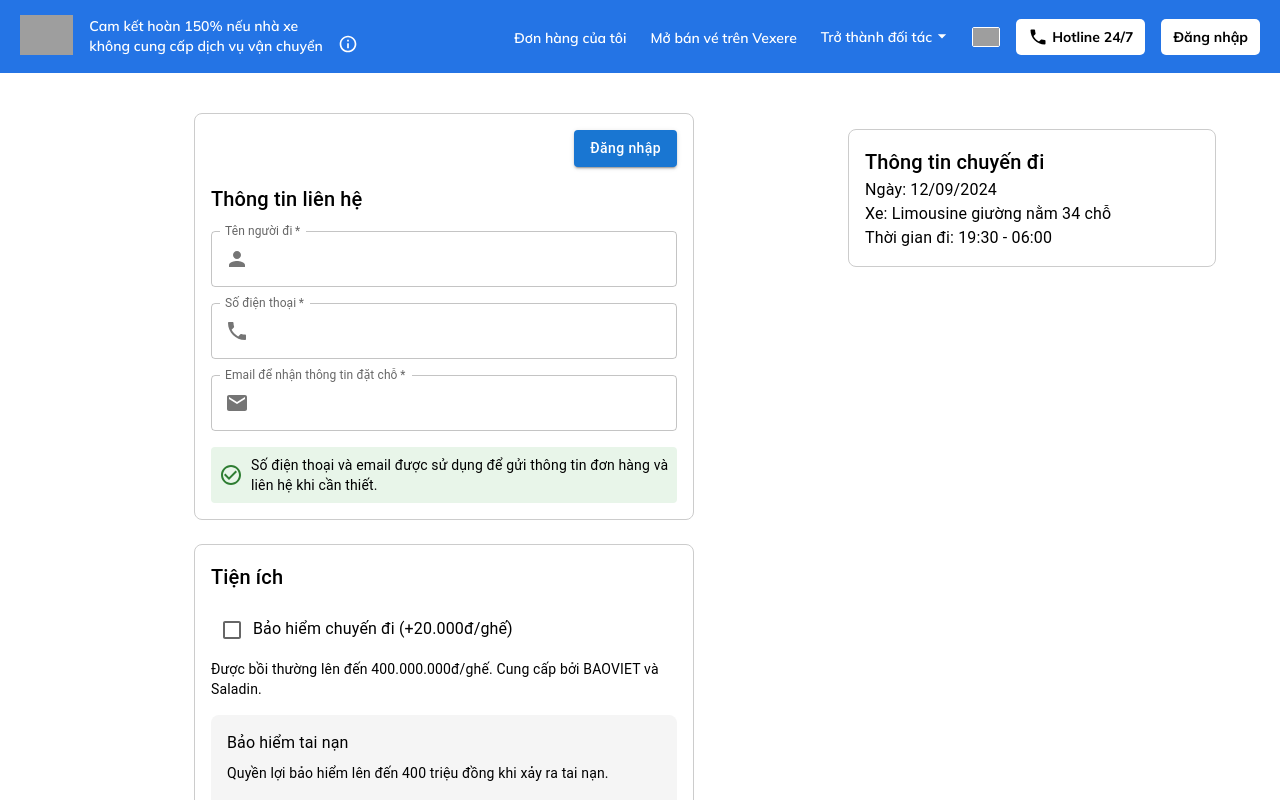
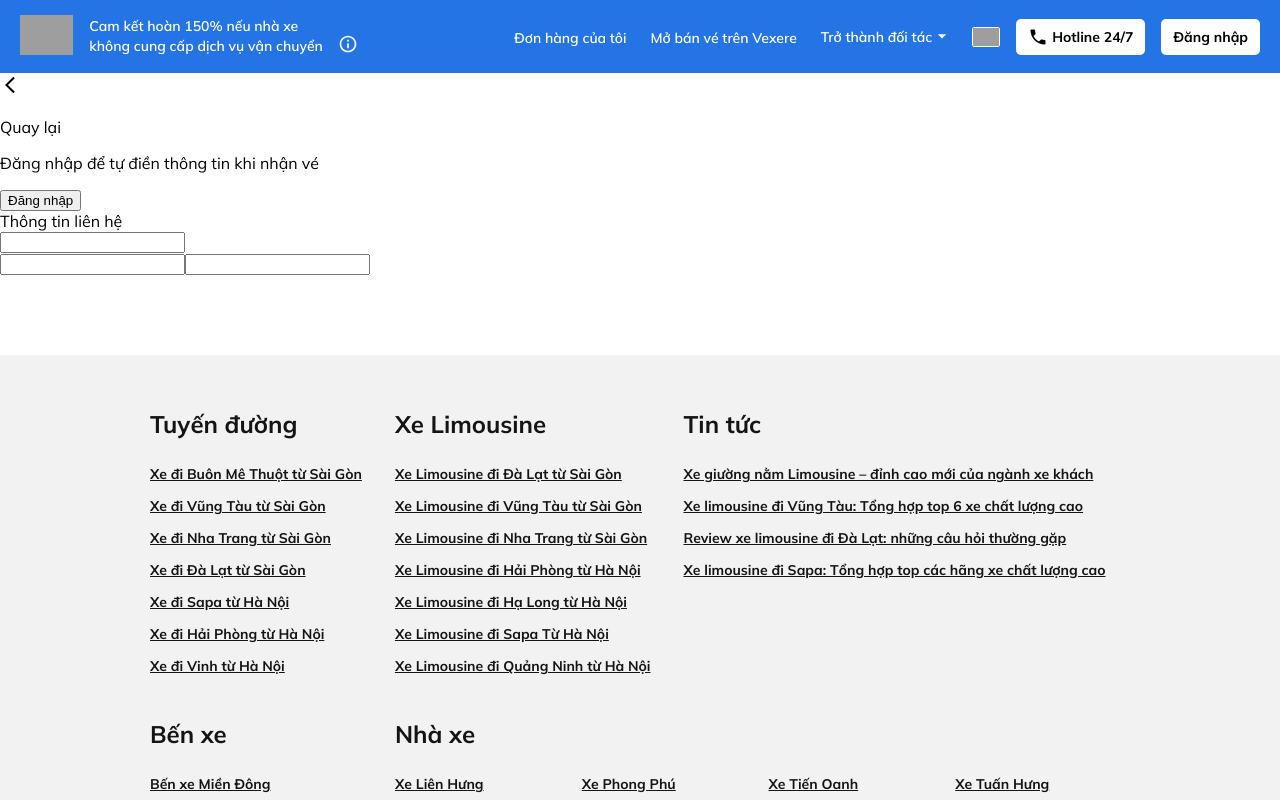
Before and after one commit to quyetcao/DuAnTotNghiep, a React (Vite) app in the folder FRONT_END/FRONT_END/: page /booking1 in a window 1280 px wide. Shown: the top 800 px of the page. Built offline with nearby package versions, Linux system fonts and the light colour scheme; grey boxes are pictures that could not be loaded.

Commit message:
Lưu các thay đổi tạm thời

```diff
--- a/FRONT_END/FRONT_END/src/component/dashboard/chart_thongke/barchart.jsx
+++ b/FRONT_END/FRONT_END/src/component/dashboard/chart_thongke/barchart.jsx
@@ -32,3 +32,4 @@ export default function BarChart({ labels, dataSet1, dataSet2 }) {
 
     return <Bar data={data} options={options} />;
 };
+// BỎ chart này nha
--- a/FRONT_END/FRONT_END/src/component/dashboard/dashboard.jsx
+++ b/FRONT_END/FRONT_END/src/component/dashboard/dashboard.jsx
@@ -2,7 +2,7 @@ import '../css/dashboard.css';
 
 // import chart
 import PieChart from './chart_thongke/piechar';
-import LineChart from './chart_thongke/LineChart';
+import LineChart from './chart_thongke/linechart.jsx';
 import MixedChart from './chart_thongke/MixedChart';
 import TableComponent from './chart_thongke/TableComponent';
 import DoanhThuVaLuotChay from './chart_thongke/doanhthuvaluotchay';
--- /dev/null
+++ b/FRONT_END/FRONT_END/src/component/payment/bookingConfirmation.jsx
@@ -0,0 +1,81 @@
+// // import React from "react";
+// // import { Header } from "../common";
+// import { Container, Grid } from "@mui/material";
+// import ThongTinLienHe from "./ThongTinLienHe";
+// import ThongTinChuyenDi from "./ThongTinChuyenDi";
+// // import TongTien
+// import MucTienIch from "./MucTienIch";
+
+// function BookingInfomation() {
+//     return (
+//         <Container maxWidth="lg"
+//             sx={{
+//                 padding: 2,
+//                 margin: 'auto',
+//                 mt: 3, // Thêm khoảng cách phía trên (margin-top: 5)
+//             }}>
+
+//             <Grid container spacing={3}>
+//                 <Grid item xs={12} md={8}>
+//                     <ThongTinLienHe />
+//                     <MucTienIch />
+//                 </Grid>
+//                 <Grid item xs={12} md={4}>
+//                     {/* <TongTien /> */}
+//                     <ThongTinChuyenDi />
+//                 </Grid>
+//             </Grid>
+//         </Container>
+//     );
+// }
+
+// export default BookingInfomation;
+
+import ArrowBackIosNewIcon from '@mui/icons-material/ArrowBackIosNew';
+
+export default function bookingConfirmation() {
+
+    return (
+        <>
+            <div className="bookingConfirmation BodyContainer">
+                <div tabIndex={0} role="button" className="button-back">
+                    <ArrowBackIosNewIcon style={{ width: '20px', heigh: '20px' }} />
+                    <p className="text-button-back">Quay lại</p>
+                </div>
+                <div className="">
+                    <div className="warp left">
+                        <div className="customer-info">
+                            <div>
+                                <div className="login-container">
+                                    <p className="">Đăng nhập để tự điền thông tin khi nhận vé</p>
+                                    <button type="button" className=" " ><span>Đăng nhập</span></button>
+                                </div>
+                                <div className="">Thông tin liên hệ</div>
+                                <div className="form-info">
+                                    <form action="" className="">
+                                        <div>
+                                            <div>
+                                                <div>
+                                                    <span>
+
+                                                    </span>
+                                                </div>
+                                            </div>
+                                        </div>
+                                        <input type="text" id="name-customer" name="name-customer"></input> <br />
+                                        <input type="text" id="phone-number" name="phone-number"></input>
+                                        <input type="text" id=""></input>
+                                    </form>
+                                </div>
+                            </div>
+
+                        </div>
+                    </div>
+                    <div className="warp right"></div>
+                </div>
+
+            </div>
+        </>
+    )
+}
+{/* <div class="bookingConfirmation__BodyContainer-sc-1uwbxfp-2 dRyprb"> */ }
--- a/FRONT_END/FRONT_END/src/component/payment/payment-information.jsx
+++ /dev/null
@@ -1,79 +0,0 @@
-// import React from "react";
-// import { Header } from "../common";
-import { Container, Grid } from "@mui/material";
-import ThongTinLienHe from "./ThongTinLienHe";
-import ThongTinChuyenDi from "./ThongTinChuyenDi";
-// import TongTien
-import MucTienIch from "./MucTienIch";
-
-function BookingInfomation() {
-    return (
-        <Container maxWidth="lg"
-            sx={{
-                padding: 2,
-                margin: 'auto',
-                mt: 3, // Thêm khoảng cách phía trên (margin-top: 5)
-            }}>
-
-            <Grid container spacing={3}>
-                <Grid item xs={12} md={8}>
-                    <ThongTinLienHe />
-                    <MucTienIch />
-                </Grid>
-                <Grid item xs={12} md={4}>
-                    {/* <TongTien /> */}
-                    <ThongTinChuyenDi />
-                </Grid>
-            </Grid>
-        </Container>
-    );
-}
-
-export default BookingInfomation;
-
-
-// export default function PaymentInformation() {
-
-//     return (
-//         <>
-//             <div className="">
-//                 <div tabIndex={0} role="button" className="button-back">
-//                     <img src="public/images/img_Payment_infromation/Icons8-Ios7-Arrows-Back.512.png" width="20px" height="20px" alt="" />
-//                     <p className="text-button-back">Quay lại</p>
-//                 </div>
-//                 <div className="">
-//                     <div className="warp left">
-//                         <div className="customer-info">
-//                             <div>
-//                                 <div className="login-container">
-//                                     <p className="">Đăng nhập để tự điền thông tin khi nhận vé</p>
-//                                     <button type="button" className=" " ><span>Đăng nhập</span></button>
-//                                 </div>
-//                                 <div className="">Thông tin liên hệ</div>
-//                                 <div className="form-info">
-//                                     <form action="" className="">
-//                                         <div>
-//                                             <div>
-//                                                 <div>
-//                                                     <span>
-
-//                                                     </span>
-//                                                 </div>
-//                                             </div>
-//                                         </div>
-//                                         <input type="text" id="name-customer" name="name-customer"></input> <br />
-//                                         <input type="text" id="phone-number" name="phone-number"></input>
-//                                         <input type="text" id=""></input>
-//                                     </form>
-//                                 </div>
-//                             </div>
-
-//                         </div>
-//                     </div>
-//                     <div className="warp right"></div>
-//                 </div>
-
-//             </div>
-//         </>
-//     )
-// }
```
Also changed, not shown: FRONT_END/FRONT_END/src/main.jsx (+4 -4 lines).
